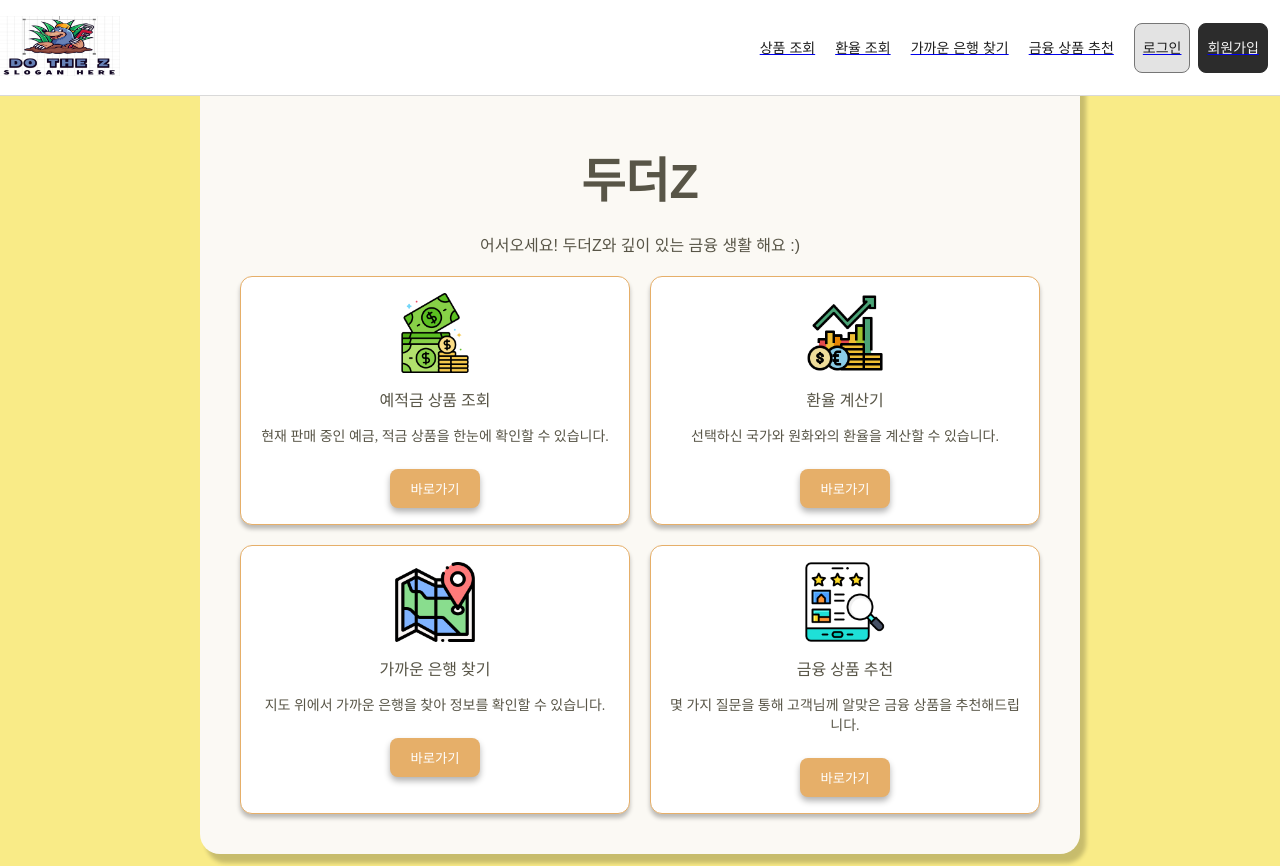
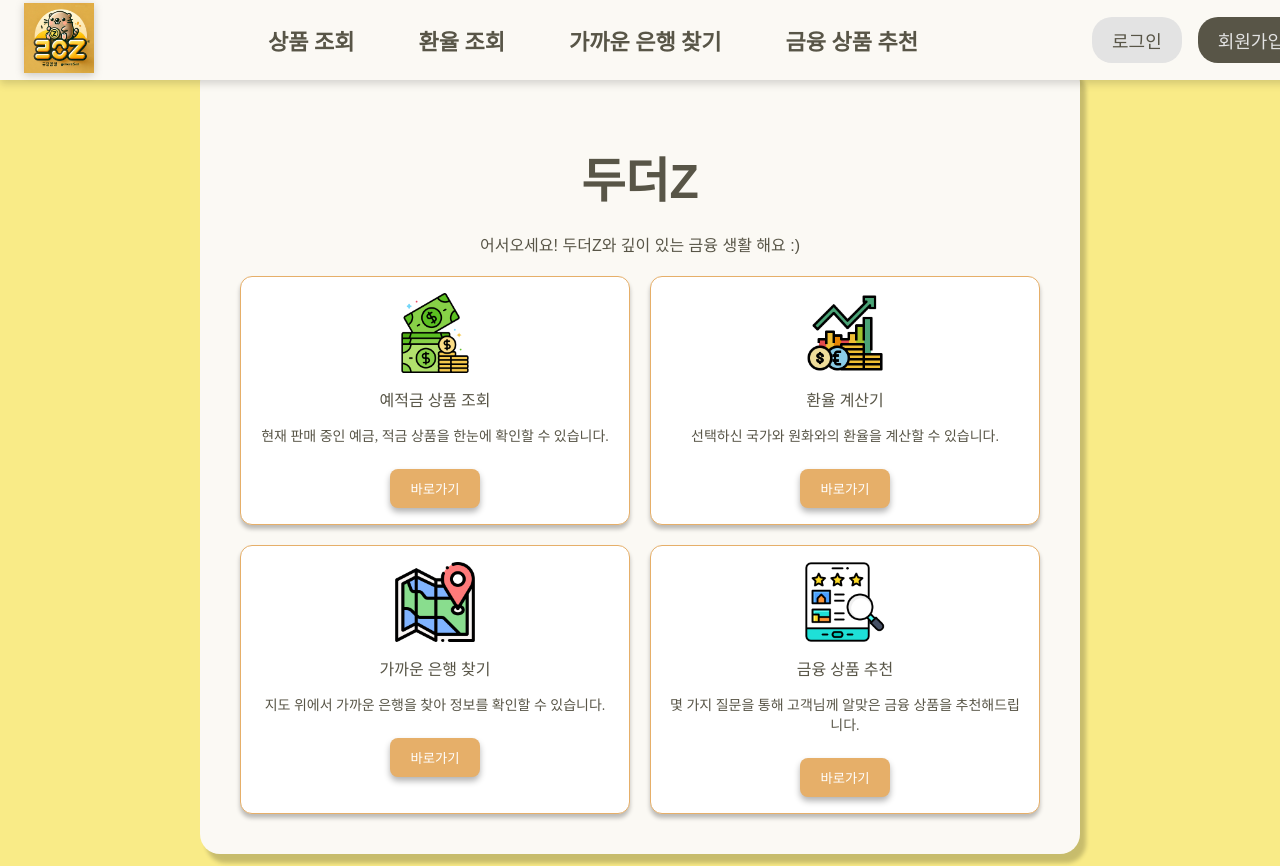
Before and after one commit to aaaange/DoTheZ_Plan, a Vue app in the folder front/: page / in a window 1280 px wide. Built offline with nearby package versions, Linux system fonts and the light colour scheme.

Commit message:
네이게이션바 수정

```diff
--- a/front/src/components/common/AppNavBar.vue
+++ b/front/src/components/common/AppNavBar.vue
@@ -1,79 +1,37 @@
 <template>
-  <div style="width: 100vw; height: 96px; padding: 0; margin: 0; position: fixed; top: 0; left: 0; right: 0; background: white; border-bottom: 1px solid #D9D9D9; justify-content: space-between; align-items: center; gap: 12px; display: flex; box-sizing: border-box;">
-    <div style="justify-content: flex-start; align-items: center; gap: 12px; display: flex;">
-      <div style="height: 60px; justify-content: center; align-items: center; display: flex;">
+  <div class="navbar">
+    <div class="navbar-left">
       <RouterLink :to="{ name: 'mainpage' }">
-          <img src="../../image/logo.png" alt="logo" style="width: 120px; height: 60px; border: 3.50px;">
+        <img src="../../image/logo.png" alt="logo" class="logo" />
       </RouterLink>
     </div>
+    <div class="navbar-center">
+      <RouterLink :to="{ name: 'productlist' }" class="nav-link">상품 조회</RouterLink>
+      <RouterLink :to="{ name: 'exchangerate' }" class="nav-link">환율 조회</RouterLink>
+      <RouterLink :to="{ name: 'map' }" class="nav-link">가까운 은행 찾기</RouterLink>
+      <RouterLink :to="{ name: 'survey' }" class="nav-link">금융 상품 추천</RouterLink>
     </div>
-    <div style="flex: 1; height: 32px; justify-content: flex-end; align-items: flex-start; gap: 4px; display: flex; flex-wrap: nowrap;">
-      <div style="padding: 8px; border-radius: 8px; justify-content: center; align-items: center; gap: 8px; display: flex;">
-        <RouterLink :to="{ name: 'productlist' }">
-          <div style="color: #1E1E1E; font-size: 14px; font-family: Inter; font-weight: 400; line-height: 16px; word-wrap: break-word;">
-            상품 조회
-          </div>
-        </RouterLink>
-      </div>
-      <div style="padding: 8px; border-radius: 8px; justify-content: center; align-items: center; gap: 8px; display: flex;">
-        <RouterLink :to="{ name: 'exchangerate' }">
-          <div style="color: #1E1E1E; font-size: 14px; font-family: Inter; font-weight: 400; line-height: 16px; word-wrap: break-word;">
-            환율 조회
-          </div>
-        </RouterLink>
-      </div>
-      <div style="padding: 8px; border-radius: 8px; justify-content: center; align-items: center; gap: 8px; display: flex;">
-        <RouterLink :to="{ name: 'map' }">
-          <div style="color: #1E1E1E; font-size: 14px; font-family: Inter; font-weight: 400; line-height: 16px; word-wrap: break-word;">
-            가까운 은행 찾기
-          </div>
-        </RouterLink>
-      </div>
-      <div style="padding: 8px; border-radius: 8px; justify-content: center; align-items: center; gap: 8px; display: flex;">
-        <RouterLink :to="{ name: 'survey' }">
-          <div style="color: #1E1E1E; font-size: 14px; font-family: Inter; font-weight: 400; line-height: 16px; word-wrap: break-word;">
-            금융 상품 추천
-          </div>
-        </RouterLink>
-      </div>
-    </div>
-    <div style="height: 32px; justify-content: flex-end; align-items: center; gap: 8px; display: flex;">
-  <div style="flex-shrink: 0; height: 32px; padding: 8px; background: #E3E3E3; border-radius: 8px; overflow: hidden; border: 1px #767676 solid; justify-content: center; align-items: center; gap: 8px; display: flex;">
+    <div class="navbar-right">
+      <div class="auth-button">
         <template v-if="isAuthenticated">
-      <a href="#" @click.prevent="logOut" style="color: #1E1E1E; font-size: 14px; font-family: Inter; font-weight: 400; line-height: 16px; word-wrap: break-word;">
-        로그아웃
-      </a>
+          <a href="#" @click.prevent="logOut" class="btn">로그아웃</a>
         </template>
         <template v-else>
-      <RouterLink :to="{ name: 'login' }">
-        <div style="color: #1E1E1E; font-size: 14px; font-family: Inter; font-weight: 400; line-height: 16px; word-wrap: break-word;">
-          로그인
-        </div>
-      </RouterLink>
+          <RouterLink :to="{ name: 'login' }" class="btn">로그인</RouterLink>
         </template>
       </div>
-
-  <!-- 프로필 버튼 -->
-  <div style="flex-shrink: 0; height: 32px; padding: 8px; background: #2C2C2C; border-radius: 8px; overflow: hidden; border: 1px #2C2C2C solid; justify-content: center; align-items: center; gap: 8px; display: flex; margin-right: 12px;">
+      <div class="profile-button">
         <template v-if="isAuthenticated">
-      <RouterLink :to="{ name: 'profile', params: { userId: user_id } }">
-        <div style="color: #F5F5F5; font-size: 14px; font-family: Inter; font-weight: 400; line-height: 16px; word-wrap: break-word;">
-          프로필
-        </div>
-      </RouterLink>
+          <RouterLink :to="{ name: 'profile', params: { userId: user_id } }" class="btn_a profile-btn">프로필</RouterLink>
         </template>
         <template v-else>
-      <RouterLink :to="{ name: 'signup' }">
-        <div style="color: #F5F5F5; font-size: 14px; font-family: Inter; font-weight: 400; line-height: 16px; word-wrap: break-word;">
-          회원가입
-        </div>
-      </RouterLink>
+          <RouterLink :to="{ name: 'signup' }" class="btn_a profile-btn">회원가입</RouterLink>
         </template>
       </div>
     </div>
-
   </div>
 </template>
+
 
 <script>
 import { ref, onMounted, watch } from 'vue';
@@ -135,5 +93,116 @@ export default {
 </script>
 
 <style scoped>
-/* 필요한 스타일 추가 */
+.navbar {
+  width: 100%;
+  height: 80px;
+  padding: 0 24px;
+  background: #FBF9F4;
+  display: flex;
+  align-items: center;
+  justify-content: space-between;
+  box-shadow: 0 4px 8px rgba(0, 0, 0, 0.15);
+  position: fixed;
+  top: 0;
+  z-index: 10;
+  font-family: 'Roboto', sans-serif;
+  left: 0px;
+}
+
+.logo {
+  width: 70px;
+  filter: drop-shadow(0 2px 4px rgba(0, 0, 0, 0.2));
+}
+
+.navbar-center {
+  display: flex;
+  gap: 24px;
+}
+
+.nav-link {
+  font-size: 22px;
+  color: #585547;
+  font-weight: bold;
+  text-decoration: none;
+  padding: 10px 20px;
+  border-radius: 20px;
+  transition: all 0.3s ease;
+}
+
+.nav-link:hover {
+  background-color: rgba(255, 255, 255, 0.3);
+  transform: scale(1.05);
+}
+
+.navbar-right {
+  display: flex;
+  gap: 16px;
+  align-items: center;
+}
+
+.btn {
+  font-size: 18px;
+  color: #585547;
+  padding: 10px 20px;
+  border: none;
+  border-radius: 20px;
+  background: #E3E3E3;
+  cursor: pointer;
+  text-decoration: none;
+  display: inline-flex;
+  align-items: center;
+  justify-content: center;
+  transition: all 0.3s ease;
+}
+
+.btn:hover {
+  background: #f1f1f1;
+  transform: translateY(-2px);
+  box-shadow: 0 4px 8px rgba(0, 0, 0, 0.2);
+}
+
+.btn_a {
+  font-size: 18px;
+  color: #E3E3E3;
+  padding: 10px 20px;
+  border: none;
+  border-radius: 20px;
+  background: #E3E3E3;
+  cursor: pointer;
+  text-decoration: none;
+  display: inline-flex;
+  align-items: center;
+  justify-content: center;
+  transition: all 0.3s ease;
+}
+
+.profile-btn {
+  background: #585547;
+}
+
+.profile-btn:hover {
+  background: rgb(70, 67, 56);
+  transform: translateY(-2px);
+  box-shadow: 0 4px 8px rgba(0, 0, 0, 0.2);
+}
+
+@media (max-width: 768px) {
+  .navbar {
+    flex-direction: column;
+    height: auto;
+    padding: 16px;
+  }
+
+  .navbar-center {
+    flex-wrap: wrap;
+    justify-content: center;
+    gap: 12px;
+  }
+
+  .navbar-right {
+    flex-wrap: wrap;
+    justify-content: center;
+    gap: 12px;
+  }
+}
 </style>
```
Also changed, not shown: front/src/image/logo.png. Lines whose indentation alone changed are shown as unchanged.
